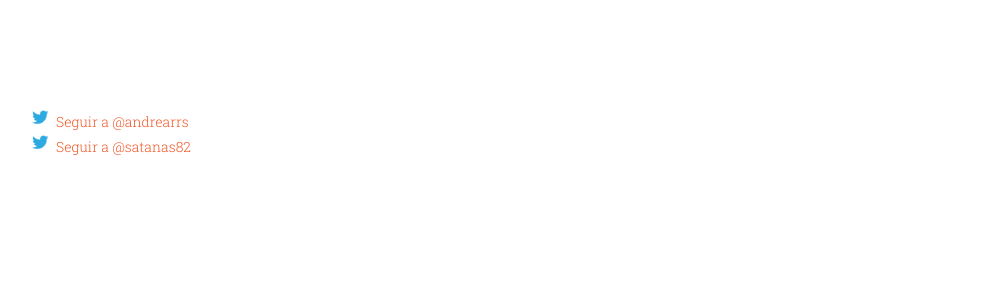
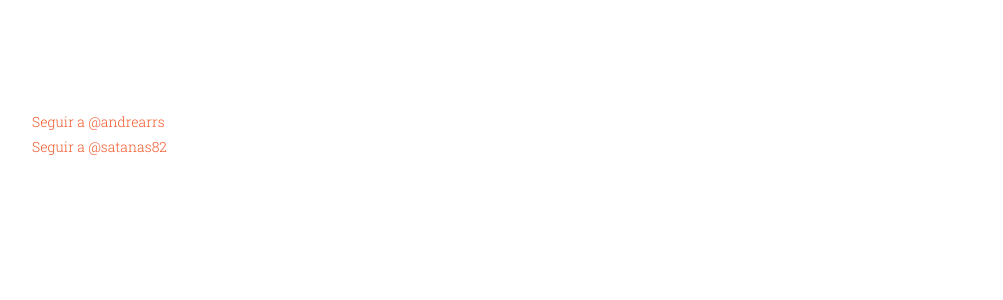
Before and after one commit to satanas/dosviajeros, a Jekyll site: the page built from index.html, in a window 1280 px wide. Shown: the part 208-508 px from the top of the page, without its empty margins (138-1141 px from the left). Built offline with Jekyll 4.4.1, drawn with Linux system fonts in a browser that asks for light colours; Markdown is read by kramdown in place of the engine named in the settings; comment, search, counter and statistics services are not loaded.

Commit message:
Removed traces of twitter image

```diff
--- a/stylesheets/style.css
+++ b/stylesheets/style.css
@@ -136,11 +136,6 @@ header {
     color: #f1592a;
 }
 
-#sidebar #twitter-accounts div {
-    background: url('http://satanas.github.io/dosviajeros/images/twitter.png') no-repeat;
-    padding-left: 24px;
-}
-
 .menu-item {
     font-family: 'Josefin Sans', sans-serif;
     font-size: 20px;
```
Also changed, not shown: images/twitter.png (deleted).
